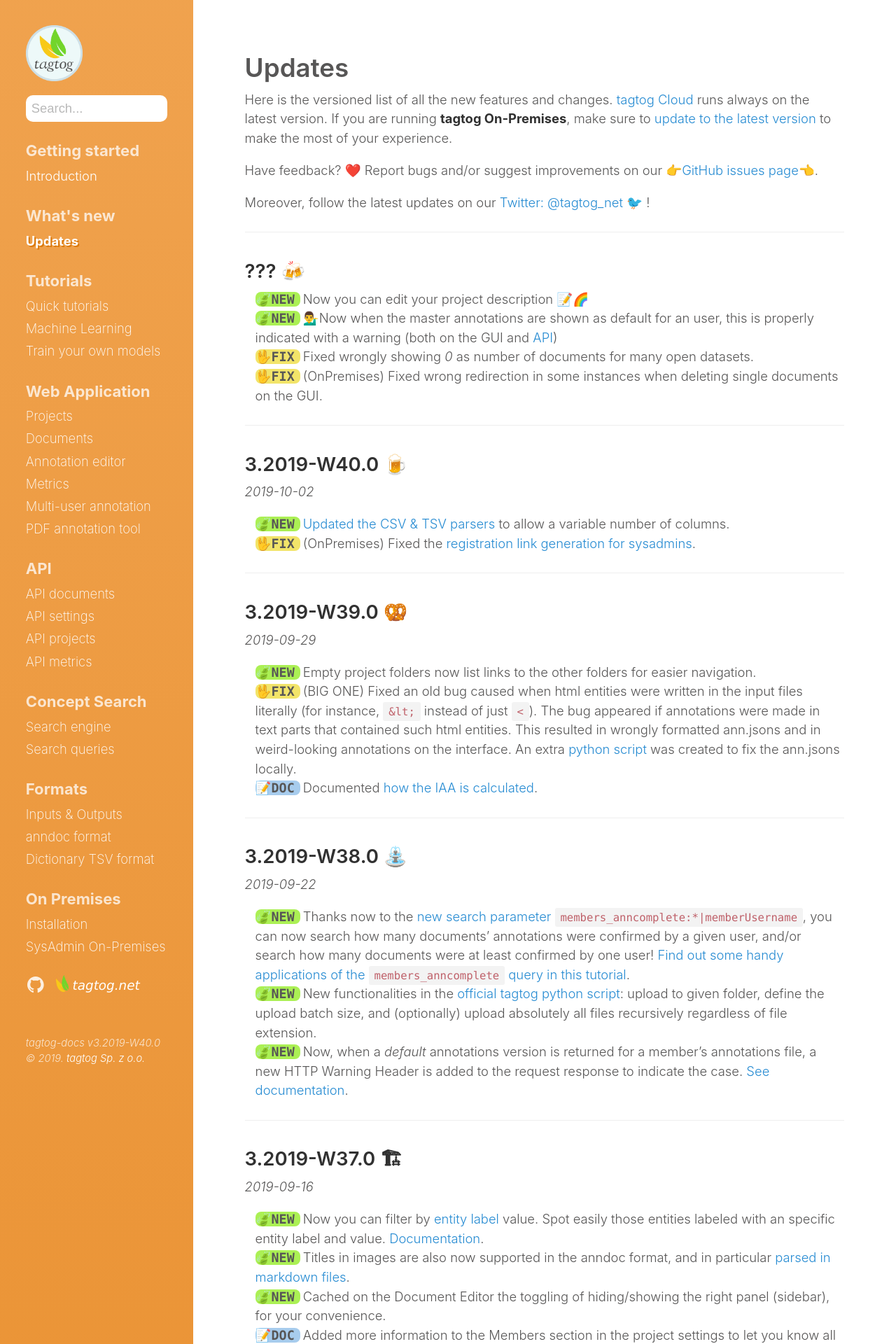
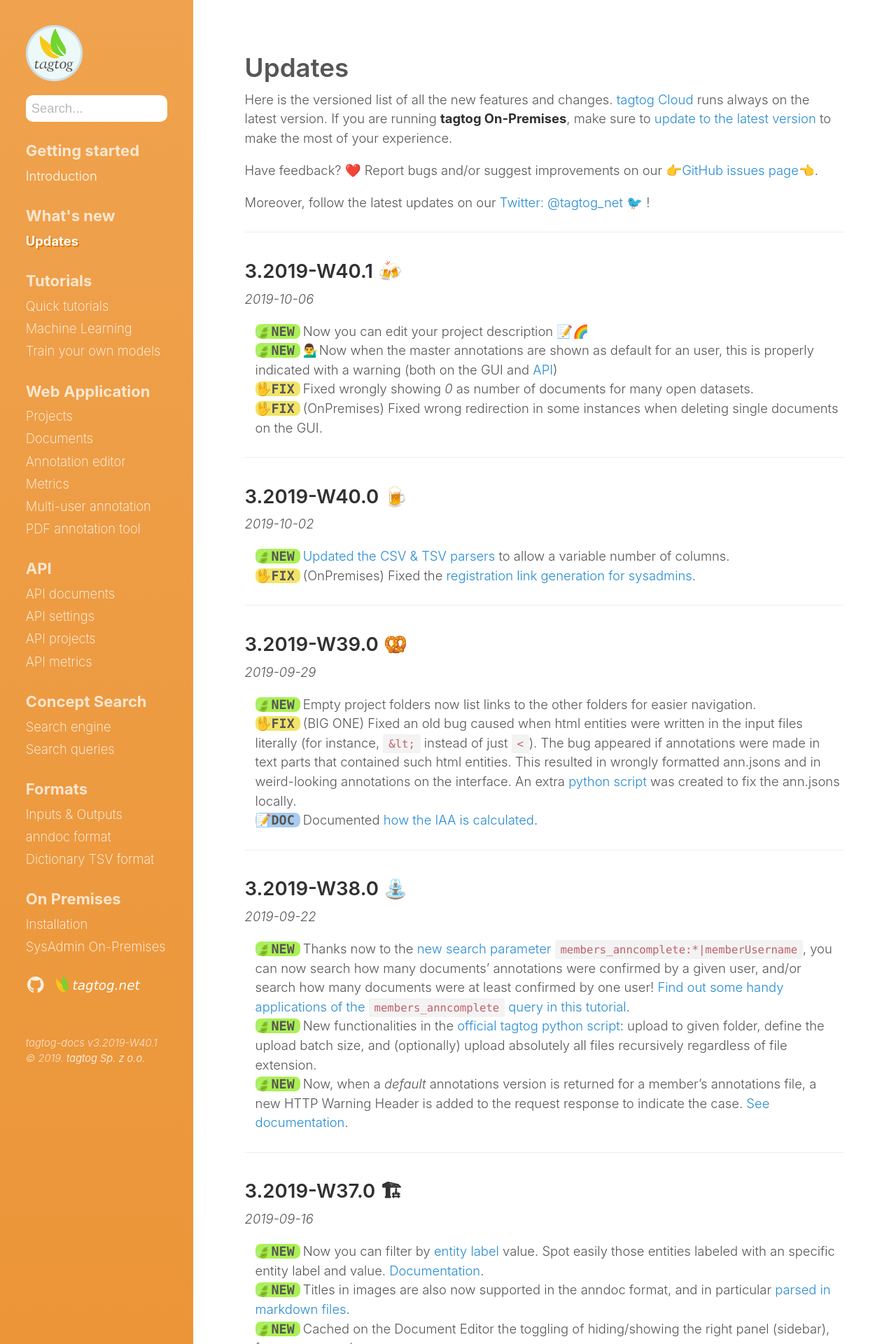
Before and after one commit to tagtogorg/tagtog-doc, a Jekyll site: the page built from updates.md, in a window 1280 px wide. Shown: the top 1920 px of the page at 70% size. Built offline with Jekyll 4.4.1, drawn with Linux system fonts in a browser that asks for light colours; nearby versions of some CDN libraries; emoji names are drawn with the system emoji font.

Commit message:
Bump version: 3.2019-W40.1 🍻

```diff
--- a/_config.yml
+++ b/_config.yml
@@ -71,7 +71,7 @@ plugins:
   - jemoji
 
 # Custom vars
-version: 3.2019-W40.0
+version: 3.2019-W40.1
 sidebar_home_link: true
 search_page: false
 # sidebar_blog_link:  '/blog'   # By default, your home page is your blog
--- a/updates.md
+++ b/updates.md
@@ -14,7 +14,8 @@ Moreover, follow the latest updates on our [Twitter: @tagtog_net 🐦](https://t
 
 ---
 
-## ??? 🍻
+## 3.2019-W40.1 🍻
+_2019-10-06_
 
 <ul class="updates">
   <li class="new"><span markdown="1">Now you can edit your project description 📝🌈</span></li>
```
Also changed, not shown: 1 other file.
